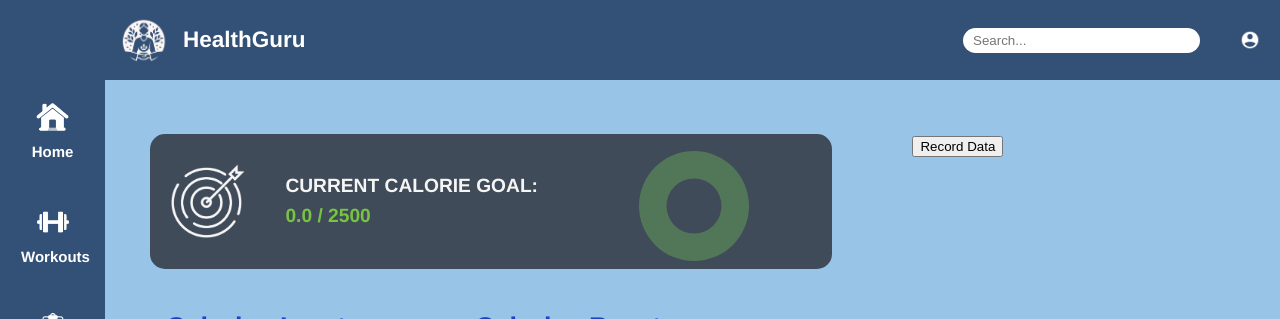
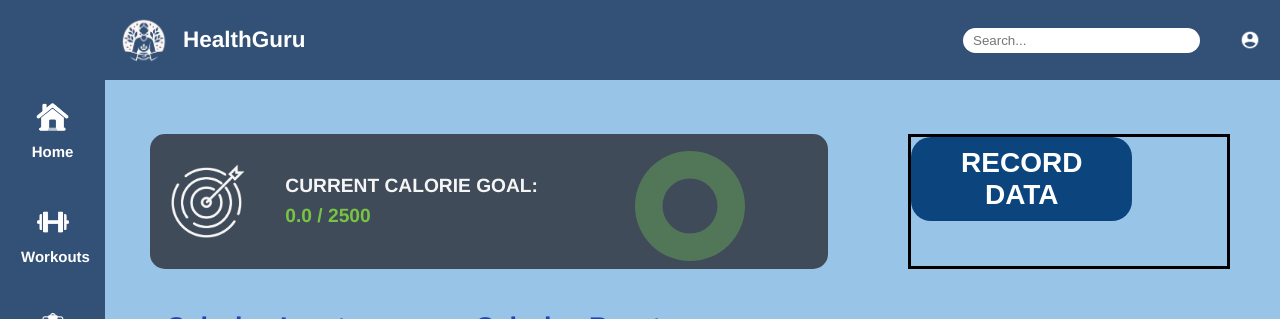
Before and after one commit to BT3103AppDev1/l1-final-term-project-group7, a Vue app: page /calories in a window 1280 px wide. Shown: the top 319 px of the page. Built offline with nearby package versions, Linux system fonts and the light colour scheme; no server answers; the database is empty; sample sign-in values are in the browser's storage.

Commit message:
updated styling for input data button on calories page
updated styling for input data button on calories page

```diff
--- a/src/components/calories/InputData.vue
+++ b/src/components/calories/InputData.vue
@@ -1,6 +1,6 @@
 <template>
     <div class="weight-step-recorder">
-      <button @click="showPopup = true">Record Data</button>
+      <button class='button-record' @click="showPopup = true">Record Data</button>
 
       <div v-if="showPopup" class="popup">
         <div class="popup-content">
@@ -75,6 +75,30 @@
   </script>
 
   <style scoped>
+  .button-record{
+    background-color: #0c457e; /* Dark blue color */
+    color: white;
+    border: none;
+    padding: 10px 20px;
+    border-radius: 20px;
+    font-weight: bold;
+    font-size: 1.75rem;
+    text-transform: uppercase;
+    cursor: pointer;
+    display: inline-flex;
+    align-items: center;
+    justify-content: center;
+    width: 70%;
+  }
+
+  .button-record:hover {
+    background-color: #002244; /* A slightly darker blue on hover */
+  }
+
+  .button-record:active, .button-import:focus {
+    outline: none;
+    box-shadow: 0 0 0 2px #0055cc;
+  }
   .popup {
     position: fixed;
     left: 0;
--- a/src/components/home/NetCalories.vue
+++ b/src/components/home/NetCalories.vue
@@ -83,7 +83,7 @@
             // Reference to the user's collection
             const userInfoRef = doc(db, 'users', user.uid);
             const userInfoDoc = await getDoc(userInfoRef);
-            const calorieGoal = userInfoDoc.data().userInfo.CalorieGoal;
+            const calorieGoal = 2500;
 
             const caloriesDateCollectionRef = collection(db, 'users', user.uid, 'caloriesDate');
             const q = query(
@@ -96,22 +96,21 @@
             // Reset chart data before adding new data
             chartData.labels = [];
             chartData.datasets[0].data = [];
-            console.log('test')
 
             // Populate chart data with steps from Firestore
             querySnapshot.forEach((doc) => {
-              const date = doc.id; // The document ID is the date
+              const [year, month, day] = doc.id.split('-');
+              const dateFormatted = `${day}-${month}`; // Convert 'YYYY-MM-DD' to 'DD-MM' for the chart labels
               const data = doc.data();
+
 
               // Calculate total calories consumed
               const totalConsumed = data.meals.reduce((acc, meal) => acc + meal.calories, 0);
+              console.log(totalConsumed);
               // Calculate total calories burnt
               const totalBurnt = data.exercises.reduce((acc, exercise) => acc + exercise.calories, 0);
               // Calculate net calories for the date
               const netCalories = (totalConsumed - totalBurnt) - calorieGoal;
-
-              const [year, month, day] = doc.id.split('-');
-              const dateFormatted = `${day}-${month}`; // Convert 'YYYY-MM-DD' to 'DD-MM' for the chart labels
 
               // Push data to chart
               chartData.labels.push(dateFormatted);
--- a/src/views/Calories.vue
+++ b/src/views/Calories.vue
@@ -68,6 +68,9 @@ export default {
 
 .input-data-pop-up{
   flex:30%;
+  justify-content: center;
+  align-items: center;
+  border:solid;
 }
 
 .calories-container {
--- a/src/views/Home.vue
+++ b/src/views/Home.vue
@@ -1,5 +1,4 @@
 <template>
-  <h1>Home Page</h1>
   <div class="container">
     <div class="top-row">
       <div class="chart weight">
```
